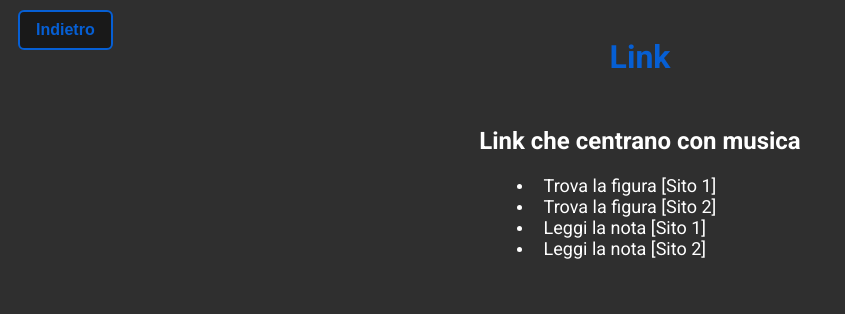
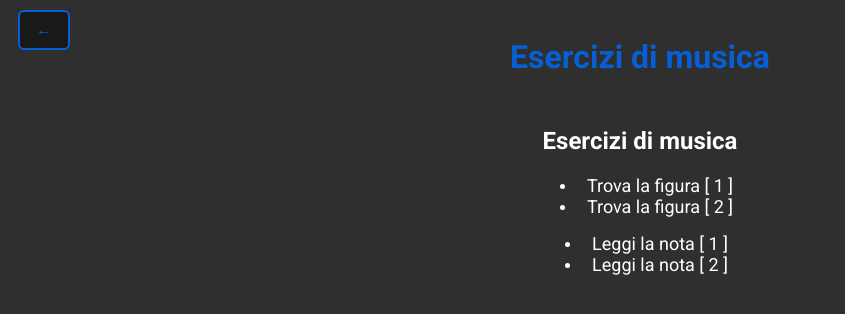
Before and after one commit to CubeBeveled/cosa-sito, a plain HTML site: page Musica/musica-link.html in a window 1280 px wide. Shown: the whole page, without its empty margins (0-845 px from the left). Drawn offline with Linux system fonts and the light colour scheme; a web font is replaced by a local one.

Commit message:
Messo a posto roba

```diff
--- a/Musica/musica-link.html
+++ b/Musica/musica-link.html
@@ -5,7 +5,7 @@
     <link rel="stylesheet" href="../styles.css">
 
     <title>Cosa - Link Musica</title>
-        <link rel="icon" type="image/png" href="Icon.svg">
+    <link rel="icon" type="image/png" href="../Icon.svg">
 
     <link rel="preconnect" href="https://fonts.googleapis.com">
     <link rel="preconnect" href="https://fonts.gstatic.com" crossorigin>
@@ -13,25 +13,27 @@
   </head>
 
   <body>
-
     <center>
-            <h1 class="title-sis-nervs">Link</h2>
+      <h1 class="title-sis-nervs">Esercizi di musica</h2>
 
       <p>
-                <h2>Link che centrano con musica</h2>
+        <h2>Esercizi di musica</h2>
         <p>
           <ul class="lista">
-                        <li><a href="https://www.musicbus.it/dist/GAME_3.html?G|six&authuser=1" target="_self" class="link">Trova la figura [Sito 1]</a></li>
-                        <li><a href="https://www.musicbus.it/IPAD/RiconosciSimboli2/index.html?authuser=1" target="_self" class="link">Trova la figura [Sito 2]</a></li>
-                        <li><a href="https://www.musicbus.it/dist/GAME_2.html?G%7Csix&authuser=1" target="_self" class="link">Leggi la nota [Sito 1]</a></li>
-                        <li><a href="http://www.musicbus.it/a3/index.html?authuser=1" target="_self" class="link">Leggi la nota [Sito 2]</a></li>
+            <li><a href="https://www.musicbus.it/dist/GAME_3.html?G|six&authuser=1" target="_blank" class="link">Trova la figura [ 1 ]</a></li>
+            <li><a href="https://www.musicbus.it/IPAD/RiconosciSimboli2/index.html?authuser=1" target="_blank" class="link">Trova la figura [ 2 ]</a></li>
+          </ul>
+
+          <ul class="lista">
+            <li><a href="https://www.musicbus.it/dist/GAME_2.html?G%7Csix&authuser=1" target="_blank" class="link">Leggi la nota [ 1 ]</a></li>
+            <li><a href="http://www.musicbus.it/a3/index.html?authuser=1" target="_blank" class="link">Leggi la nota [ 2 ]</a></li>
           </ul>
         </p>
       </p>
     </center>
 
     <a href="../index.html" target="_self">
-            <button class="indietro">Indietro</button>
+      <button class="indietro">&#8592</button>
     </a>
   </body>
 </html>
--- a/styles.css
+++ b/styles.css
@@ -173,16 +173,17 @@ ENTRIES
   border-color: rgb(6, 95, 212);
   background-color: rgb(25, 25, 25);
 
+  margin-top: 10px;
+  font-weight: 100;
+  padding-top: 9px;
+  font-weight: bold;
+  margin-left: 10px;
+  padding-left: 16px;
   border-radius: 6px;
-  padding-top: 9px;
   padding-bottom: 9px;
-  padding-left: 16px;
   padding-right: 16px;
-  margin-top: 10px;
   margin-bottom: 10px;
-  margin-left: 10px;
   transition: all, 0.30s;
-  font-weight: bold;
 
   display: inline-block;
   vertical-align: bottom;
@@ -230,7 +231,7 @@ ENTRIES
 }
 
 .lista {
-  width: 20%;
+  width: fit-content;
   font-size: medium;
   text-align: left;
 }
```
Also changed, not shown: Musica/musica.html (+1 -1 lines), Scienze/sistema-nervoso.html (+3 -2 lines), Storia/storia.html (+1 -1 lines), Tecnologia/pale-eoliche/le-pale-eoliche.html (+1 -1 lines), index.html (+2 -2 lines). Lines whose indentation alone changed are shown as unchanged.
